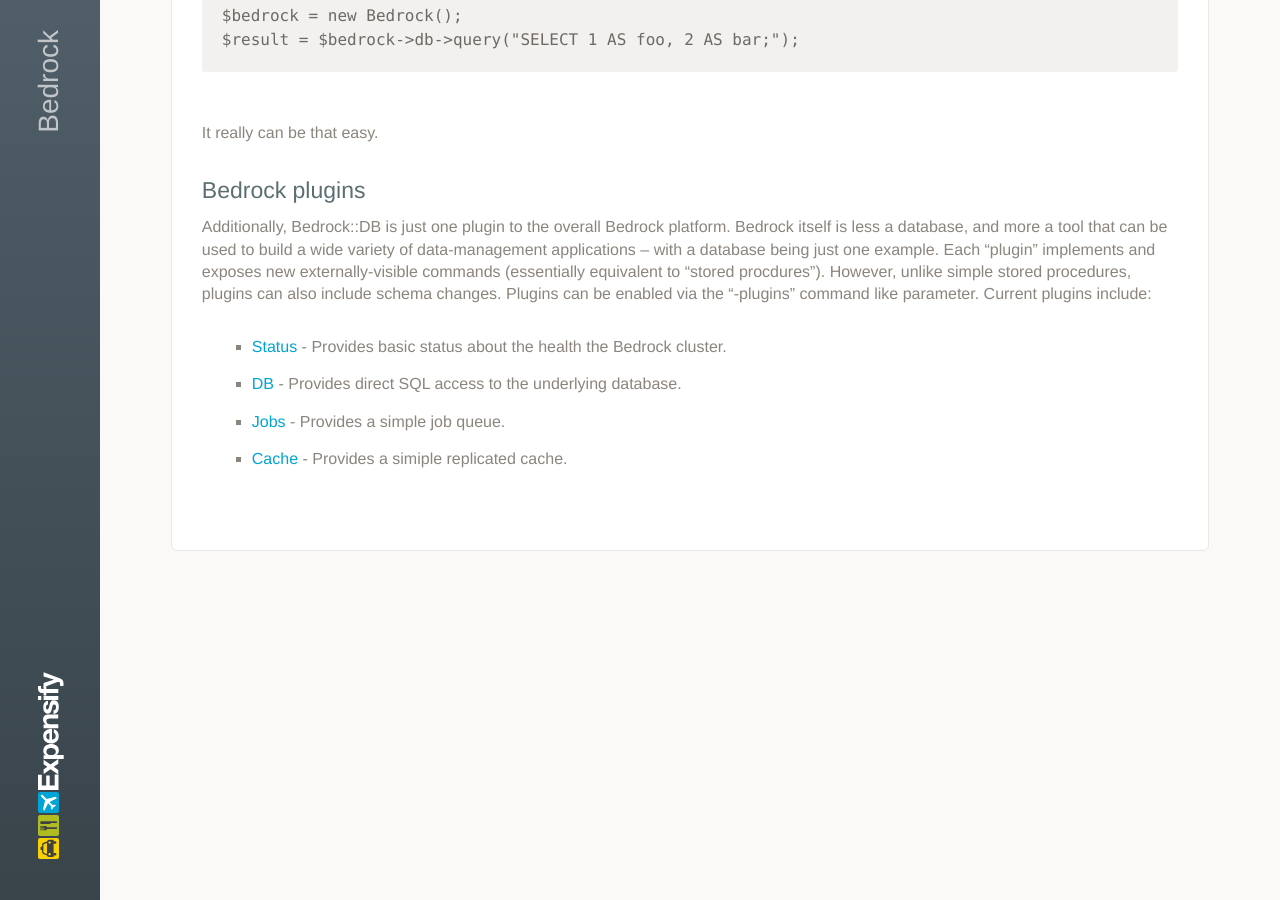
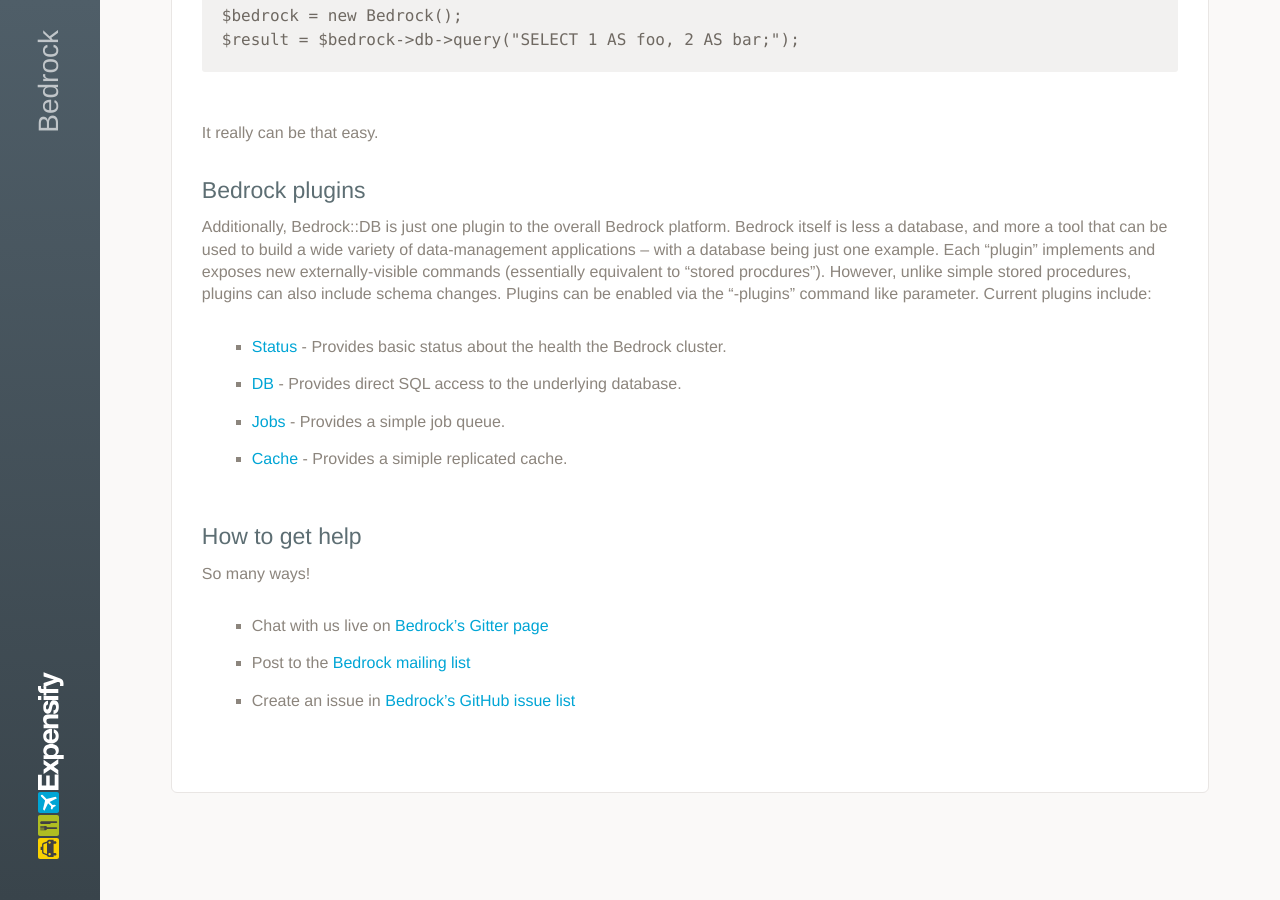
Before and after one commit to Expensify/Bedrock, a Jekyll site: the page built from docs/index.md, in a window 1280 px wide and 900 px high, scrolled down 2212 px. Built offline with Jekyll 4.4.1, drawn with Linux system fonts in a browser that asks for light colours.

Commit message:
Update index.md

```diff
--- a/docs/index.md
+++ b/docs/index.md
@@ -71,3 +71,10 @@
 * [DB](db.html) - Provides direct SQL access to the underlying database.
 * [Jobs](jobs.html) - Provides a simple job queue.
 * [Cache](cache.html) - Provides a simiple replicated cache.
+
+## How to get help
+So many ways!
+
+* Chat with us live on [Bedrock's Gitter page](https://gitter.im/Expensify-Bedrock/Lobby)
+* Post to the [Bedrock mailing list](https://groups.google.com/forum/#!forum/bedrock)
+* Create an issue in [Bedrock's GitHub issue list](https://github.com/Expensify/Bedrock/issues)
```
